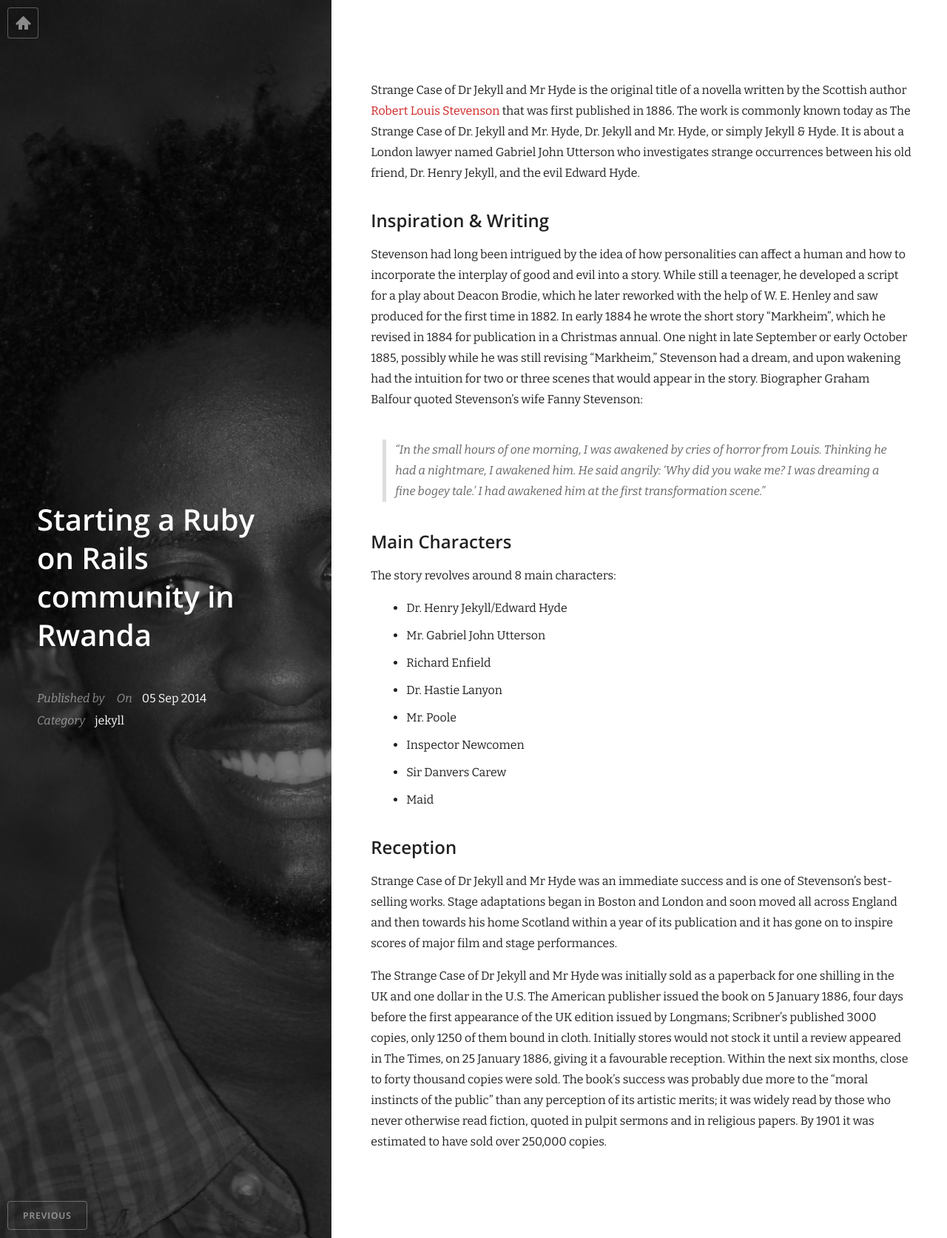
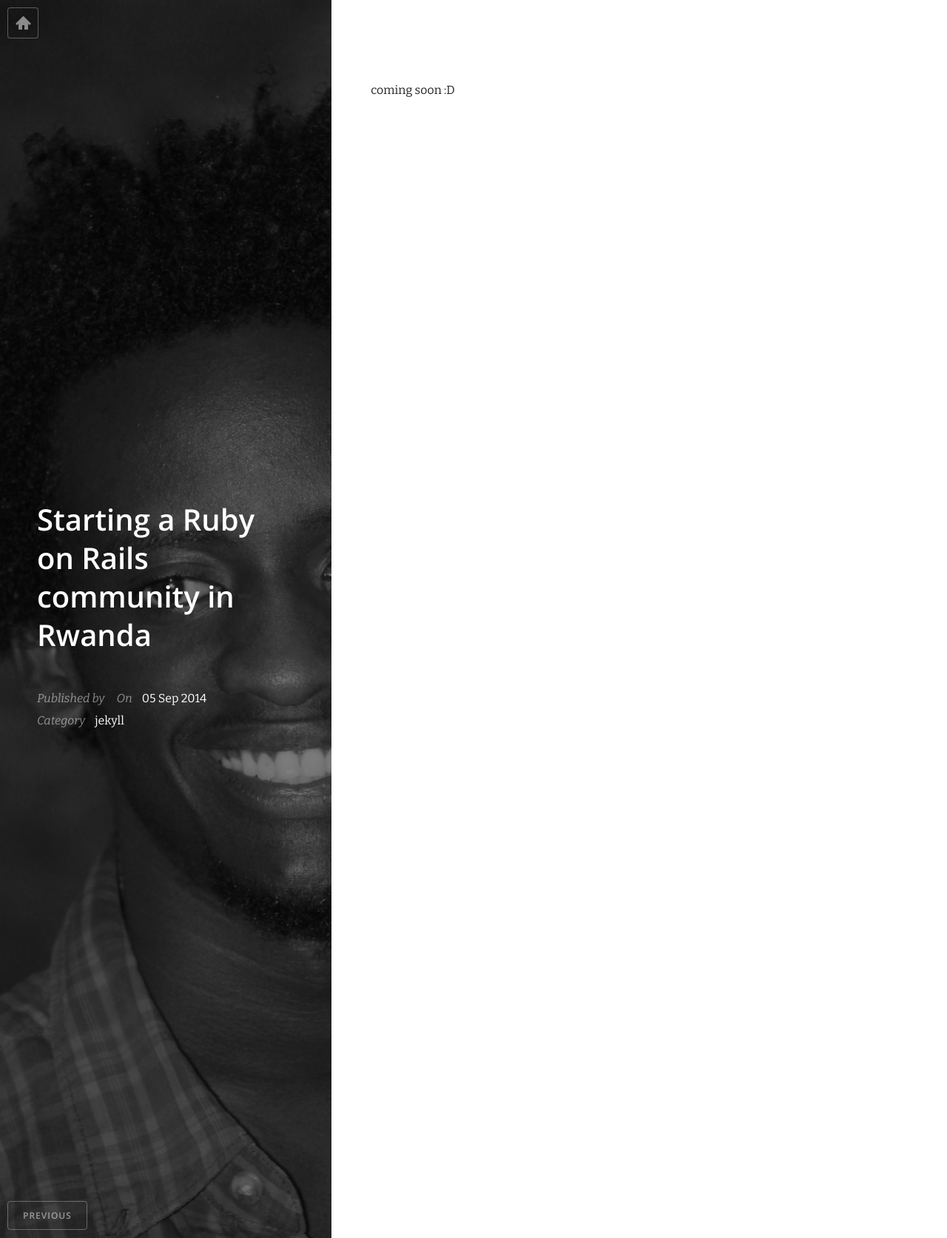
Before and after one commit to Eyewritecode/eyewritecode.github.io, a Jekyll site: the page built from _posts/2014-09-05-starting-a-rails-community-in-Rwanda.md, in a window 1280 px wide. Shown: the whole page at 74% size. Built offline with Jekyll 4.4.1, drawn with Linux system fonts in a browser that asks for light colours; nearby versions of some CDN libraries; Markdown is read by kramdown in place of the engine named in the settings.

Commit message:
coming soon

```diff
--- a/_posts/2014-09-05-starting-a-rails-community-in-Rwanda.md
+++ b/_posts/2014-09-05-starting-a-rails-community-in-Rwanda.md
@@ -6,29 +6,4 @@ categories: jekyll
 featured_image: /images/cover.jpg
 ---
 
-Strange Case of Dr Jekyll and Mr Hyde is the original title of a novella written by the Scottish author [Robert Louis Stevenson]() that was first published in 1886. The work is commonly known today as The Strange Case of Dr. Jekyll and Mr. Hyde, Dr. Jekyll and Mr. Hyde, or simply Jekyll & Hyde. It is about a London lawyer named Gabriel John Utterson who investigates strange occurrences between his old friend, Dr. Henry Jekyll, and the evil Edward Hyde.
-
-## Inspiration & Writing
-
-Stevenson had long been intrigued by the idea of how personalities can affect a human and how to incorporate the interplay of good and evil into a story. While still a teenager, he developed a script for a play about Deacon Brodie, which he later reworked with the help of W. E. Henley and saw produced for the first time in 1882. In early 1884 he wrote the short story "Markheim", which he revised in 1884 for publication in a Christmas annual. One night in late September or early October 1885, possibly while he was still revising "Markheim," Stevenson had a dream, and upon wakening had the intuition for two or three scenes that would appear in the story. Biographer Graham Balfour quoted Stevenson's wife Fanny Stevenson:
-
-> "In the small hours of one morning, I was awakened by cries of horror from Louis. Thinking he had a nightmare, I awakened him. He said angrily: 'Why did you wake me? I was dreaming a fine bogey tale.' I had awakened him at the first transformation scene."
-
-## Main Characters
-
-The story revolves around **8 main characters**:
-
-- Dr. Henry Jekyll/Edward Hyde
-- Mr. Gabriel John Utterson
-- Richard Enfield
-- Dr. Hastie Lanyon
-- Mr. Poole
-- Inspector Newcomen
-- Sir Danvers Carew
-- Maid
-
-## Reception
-
-Strange Case of Dr Jekyll and Mr Hyde was an immediate success and is one of Stevenson's best-selling works. Stage adaptations began in Boston and London and soon moved all across England and then towards his home Scotland within a year of its publication and it has gone on to inspire scores of major film and stage performances.
-
-The Strange Case of Dr Jekyll and Mr Hyde was initially sold as a paperback for one shilling in the UK and one dollar in the U.S. The American publisher issued the book on 5 January 1886, four days before the first appearance of the UK edition issued by Longmans; Scribner's published 3000 copies, only 1250 of them bound in cloth. Initially stores would not stock it until a review appeared in The Times, on 25 January 1886, giving it a favourable reception. Within the next six months, close to forty thousand copies were sold. The book's success was probably due more to the "moral instincts of the public" than any perception of its artistic merits; it was widely read by those who never otherwise read fiction, quoted in pulpit sermons and in religious papers. By 1901 it was estimated to have sold over 250,000 copies.
+coming soon :D
```
